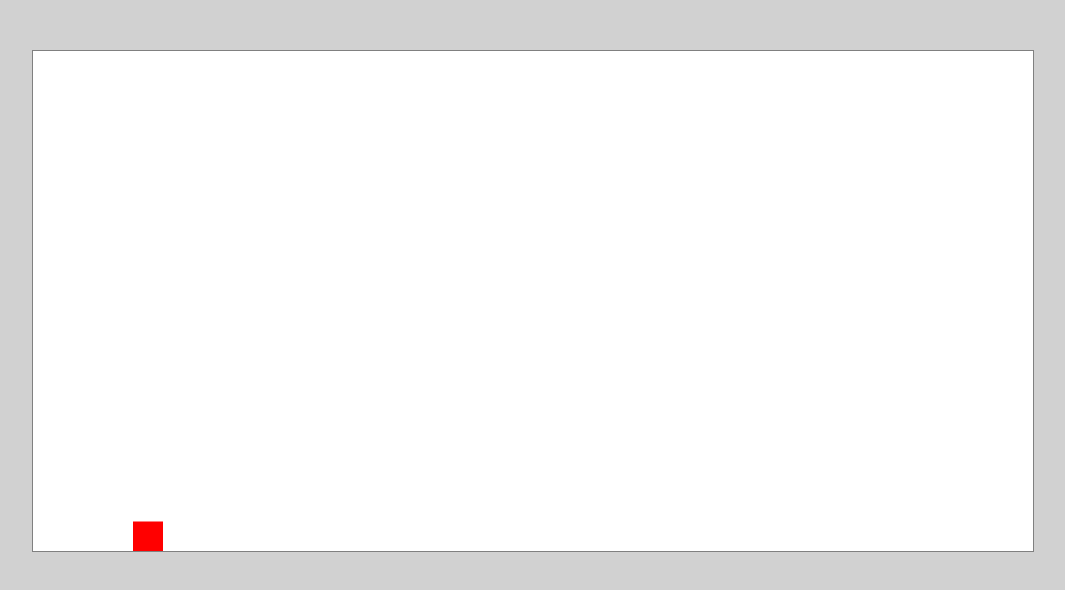
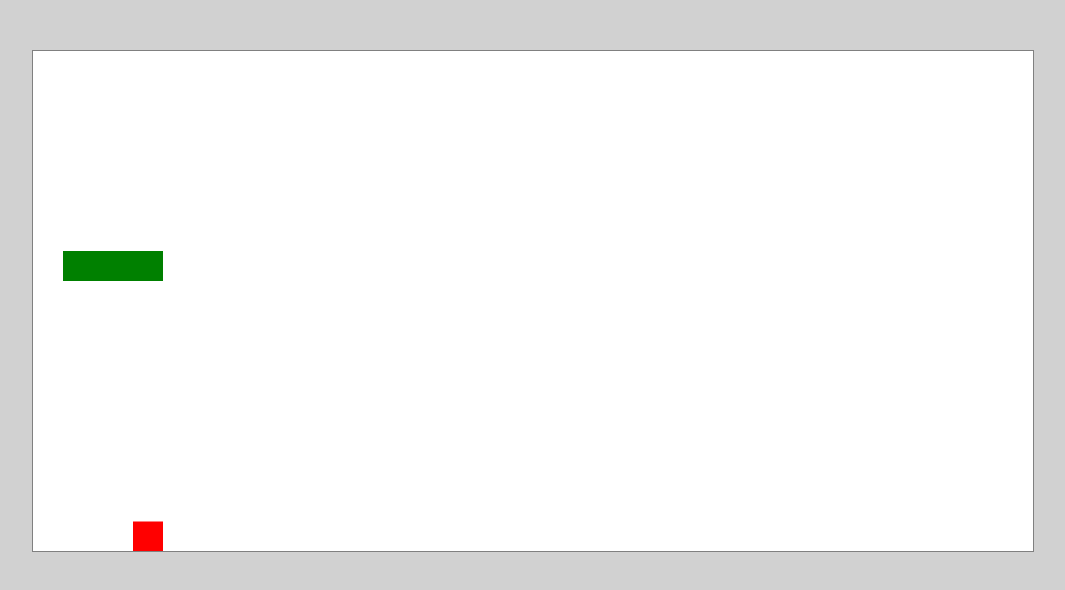
Before and after one commit to AlexBHdez/dragon-vegano, a plain HTML site: page index.html in a window 1280 px wide. Shown: the whole page, without its empty margins (107-1172 px from the left). Drawn offline with nearby package versions, Linux system fonts and the light colour scheme.

Commit message:
add obstacles and colissions

```diff
--- a/index.html
+++ b/index.html
@@ -11,7 +11,8 @@
 <body>
 
   <script src="https://ajax.googleapis.com/ajax/libs/jquery/3.2.1/jquery.min.js"></script>
-  <script src="js/dragon.js"></script>
+  <script src="js/character.js"></script>
+  <script src="js/obstacles.js"></script>
   <script src="js/game.js"></script>
   <script src="js/main.js"></script>
 
--- a/js/dragon.js
+++ b/js/character.js
@@ -64,3 +64,23 @@ Character.prototype.flyControls = function () {
     }
   }.bind(this);
 };
+
+// Definimos colisiones entre los componentes
+Character.prototype.crashWith = function (otherComponent) {
+  var myLeft = this.x;
+  var myRight = this.x + (this.width);
+  var myTop = this.y;
+  var myBottom = this.y + (this.height);
+
+  var otherLeft = otherComponent.x;
+  var otherRight = otherComponent.x + (otherComponent.width);
+  var otherTop = otherComponent.y;
+  var otherBottom = otherComponent.y + (otherComponent.height);
+
+  var crash = true;
+
+  if ( myBottom < otherTop || myTop > otherBottom || myRight < otherLeft || myLeft > otherRight ) {
+    crash = false;
+  }
+  return crash;
+};
--- a/js/game.js
+++ b/js/game.js
@@ -7,21 +7,34 @@ var gameArea = {
     this.context = this.canvas.getContext('2d');
     document.body.insertBefore(this.canvas, document.body.childNodes[0]);
     $('canvas').attr('id', 'gameArea');
+
     dragon.flyControls();
+
     this.interval = setInterval(updateGameArea, 20);
   },
   clear: function () {
     this.context.clearRect(0, 0, this.canvas.width, this.canvas.height);
   },
+  stop: function () {
+    clearInterval(this.interval);
+  },
 };
 
-// Dibuja el jugador
+// Dibuja el jugador y la trampa
 var dragon = new Character(30, 30, 'red', 100, 500);
+var trampa = new Obstacles(100, 30, 'green', 30, 200);
 
 // Actualiza el área de juego (canvas) cada 20ms, indicado en el setInterval del gameArea.
 function updateGameArea () {
   gameArea.clear();
+
   dragon.newPos();
   dragon.update();
   dragon.limits();
+
+  trampa.update();
+
+  if (dragon.crashWith(trampa)) {
+    gameArea.stop();
+  }
 }
--- /dev/null
+++ b/js/obstacles.js
@@ -0,0 +1,40 @@
+// Defino las propiedades básicas de los obstáculos.
+function Obstacles(width, height, color, x, y) {
+  this.width = width;
+  this.height = height;
+  this.color = color;
+  this.x = x;
+  this.y = y;
+}
+
+// Dibujo el obstáculo -> updateGameArea
+Obstacles.prototype.update = function () {
+  ctx = gameArea.context;
+  ctx.fillStyle = this.color;
+  ctx.fillRect(this.x, this.y, this.width, this.height);
+};
+
+// Añadimos la gravedad a la posición del personaje -> updateGameArea
+Obstacles.prototype.newPos = function () {
+
+};
+
+// Definimos colisiones entre los componentes
+Obstacles.prototype.crashWith = function (otherComponent) {
+  var myLeft = this.x;
+  var myRight = this.x + (this.width);
+  var myTop = this.y;
+  var myBottom = this.y + (this.height);
+
+  var otherLeft = otherComponent.x;
+  var otherRight = otherComponent.x + (otherComponent.width);
+  var otherTop = otherComponent.y;
+  var otherBottom = otherComponent.y + (otherComponent.height);
+
+  var crash = true;
+
+  if (myBottom < otherTop || myTop > otherBottom || myRight < otherLeft || myLeft > otherRight) {
+    crash = false;
+  }
+  return crash;
+};
```
